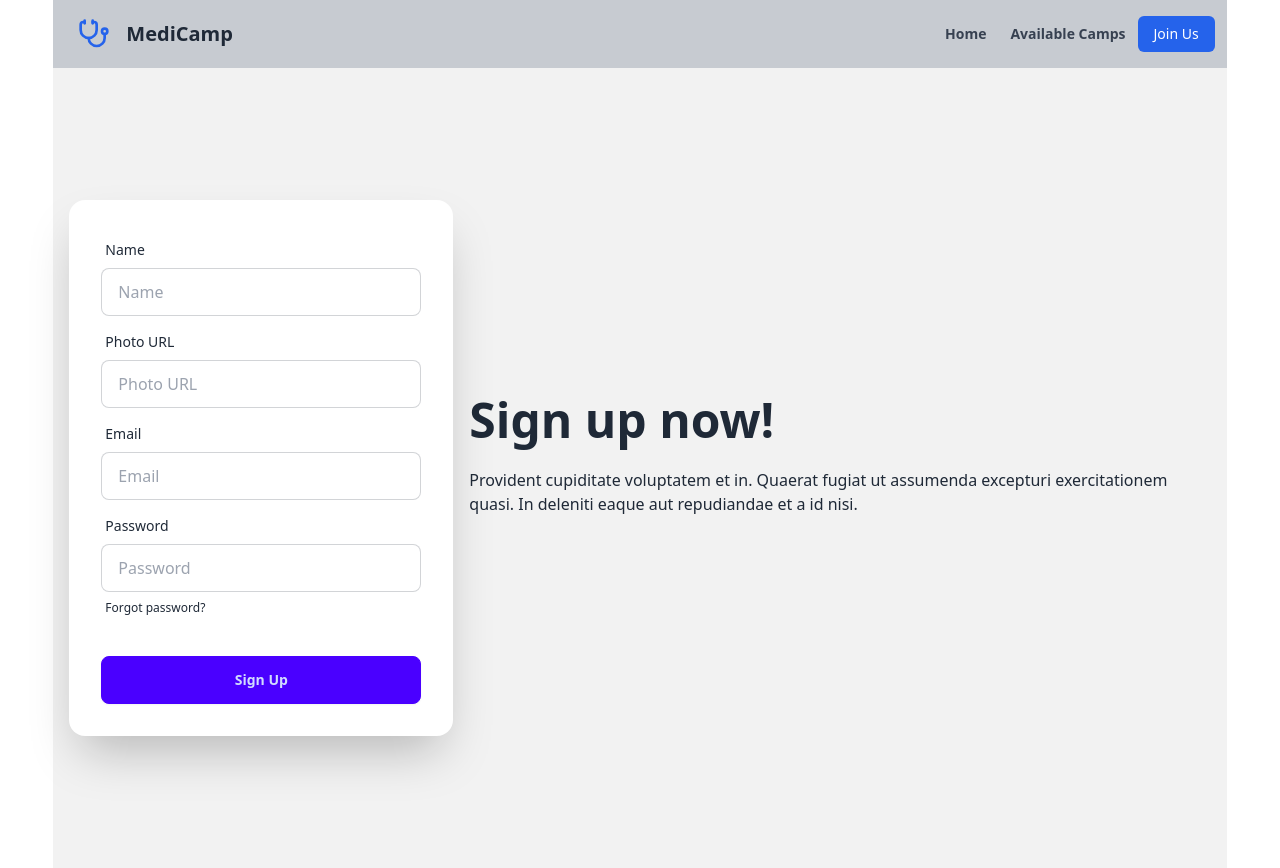
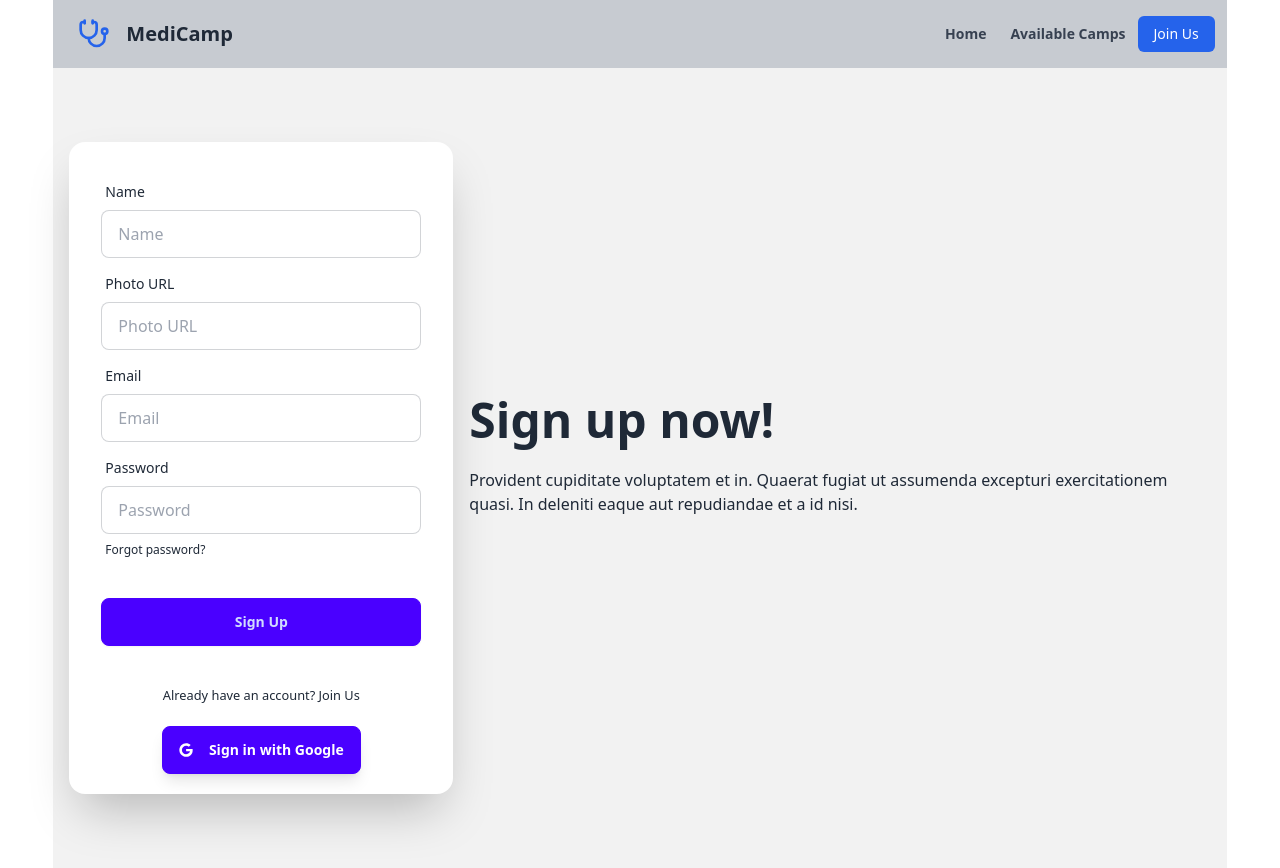
Before and after one commit to Purnendu-sarkar/medi-camp-pro, a React (Vite) app: page /signUp in a window 1280 px wide. Built offline with nearby package versions, Linux system fonts and the light colour scheme; no server answers.

Commit message:
Implemented a  component to handle Google sign-in.

```diff
--- a/src/Page/Authentication/LogIn.jsx
+++ b/src/Page/Authentication/LogIn.jsx
@@ -4,6 +4,7 @@ import { useForm } from "react-hook-form";
 import { Link, useLocation, useNavigate } from "react-router-dom";
 import Swal from "sweetalert2";
 import useAuth from "../../hooks/useAuth";
+import SocialLogin from "./SocialLogin";
 
 const LogIn = () => {
   const { signIn } = useAuth();
@@ -101,11 +102,14 @@ const LogIn = () => {
             </div>
           </form>
 
-          <p className="text-center mt-4">
+          <p className="text-center mt-1">
             <small>
               New Here? <Link to="/signUp">Create an account</Link>
             </small>
           </p>
+          <div className="p-5">
+            <SocialLogin></SocialLogin>
+          </div>
         </div>
       </div>
     </div>
--- a/src/Page/Authentication/SignUp.jsx
+++ b/src/Page/Authentication/SignUp.jsx
@@ -1,10 +1,11 @@
 import React, { useState } from "react";
 import { useForm } from "react-hook-form";
 // import AuthContext from "../../providers/AuthContext";
-import { useNavigate } from "react-router-dom";
+import { Link, useNavigate } from "react-router-dom";
 import Swal from "sweetalert2";
 import useAuth from "../../hooks/useAuth";
 import useAxiosPublic from "../../hooks/useAxiosPublic";
+import SocialLogin from "./SocialLogin";
 
 const SignUp = () => {
   const { createUser, updateUserProfile } = useAuth();
@@ -163,6 +164,14 @@ const SignUp = () => {
               />
             </div>
           </form>
+          <p className="text-center mt-1">
+            <small>
+              Already have an account? <Link to="/join-us">Join Us</Link>
+            </small>
+          </p>
+          <div className="p-5">
+            <SocialLogin></SocialLogin>
+          </div>
         </div>
       </div>
     </div>
--- /dev/null
+++ b/src/Page/Authentication/SocialLogin.jsx
@@ -0,0 +1,57 @@
+import React from "react";
+import useAuth from "../../hooks/useAuth";
+import { FaGoogle } from "react-icons/fa";
+import { useNavigate } from "react-router-dom";
+import useAxiosPublic from "../../hooks/useAxiosPublic";
+import Swal from "sweetalert2";
+
+const SocialLogin = () => {
+  const { googleSignIn } = useAuth();
+  const axiosPublic = useAxiosPublic();
+  const navigate = useNavigate();
+
+  const handleGoogleSignIn = () => {
+    googleSignIn()
+      .then((result) => {
+        console.log(result.user);
+        const userInfo = {
+          email: result.user?.email,
+          name: result.user?.displayName,
+        };
+        axiosPublic.post("/users", userInfo).then((res) => {
+          console.log(res.data);
+          Swal.fire({
+            icon: "success",
+            title: "Login Successful",
+            text: "Welcome back, " + result.user?.displayName + "!",
+            showConfirmButton: false,
+            timer: 1500,
+          });
+
+          navigate("/");
+        });
+      })
+      .catch((error) => {
+        console.error(error);
+        Swal.fire({
+          icon: "error",
+          title: "Login Failed",
+          text: error.message,
+          confirmButtonText: "Try Again",
+        });
+      });
+  };
+  return (
+    <div className="flex flex-col md:items-center">
+      <button
+        onClick={handleGoogleSignIn}
+        className="btn btn-primary text-center text-white px-4 py-2 rounded-lg shadow-lg hover:shadow-xl focus:outline-none"
+      >
+        <FaGoogle className="mr-2"></FaGoogle>
+        Sign in with Google
+      </button>
+    </div>
+  );
+};
+
+export default SocialLogin;
--- a/src/providers/AuthProvider.jsx
+++ b/src/providers/AuthProvider.jsx
@@ -1,8 +1,10 @@
 import { useEffect, useState } from "react";
 import {
   createUserWithEmailAndPassword,
+  GoogleAuthProvider,
   onAuthStateChanged,
   signInWithEmailAndPassword,
+  signInWithPopup,
   signOut,
   updateProfile,
 } from "firebase/auth";
@@ -12,6 +14,7 @@ import auth from "../firebase/firebase.config";
 const AuthProvider = ({ children }) => {
   const [user, setUser] = useState(null);
   const [loading, setLoading] = useState(true);
+  const googleProvider = new GoogleAuthProvider();
   const createUser = (email, password) => {
     setLoading(true);
     return createUserWithEmailAndPassword(auth, email, password);
@@ -19,6 +22,10 @@ const AuthProvider = ({ children }) => {
   const signIn = (email, password) => {
     setLoading(true);
     return signInWithEmailAndPassword(auth, email, password);
+  };
+  const googleSignIn = () => {
+    setLoading(true);
+    return signInWithPopup(auth, googleProvider);
   };
   const logOut = () => {
     setLoading(true);
@@ -47,6 +54,7 @@ const AuthProvider = ({ children }) => {
     loading,
     createUser,
     signIn,
+    googleSignIn,
     logOut,
     updateUserProfile,
   };
```
